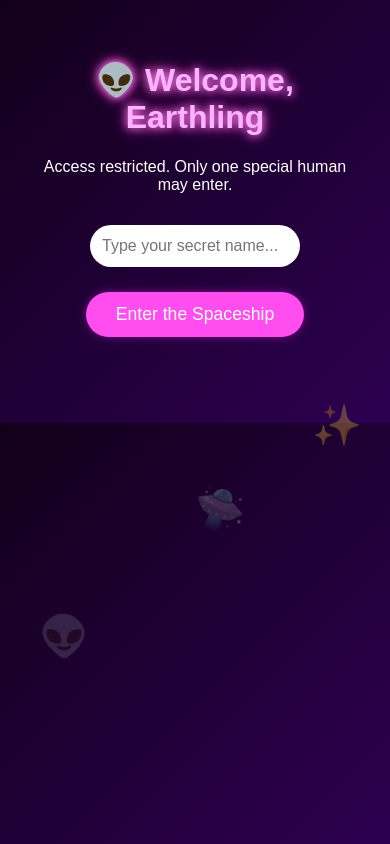
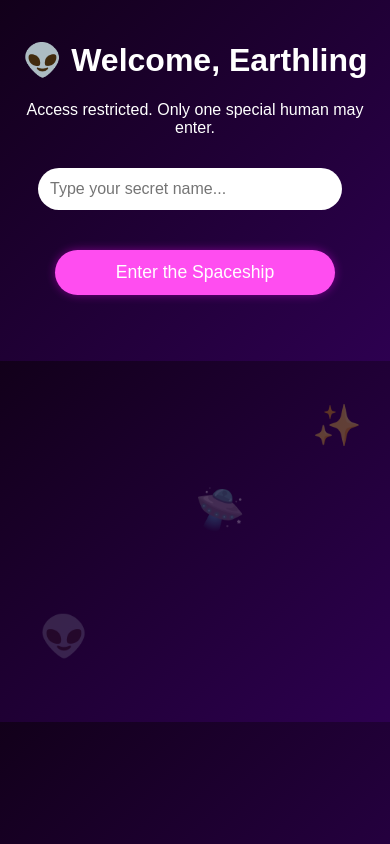
Before and after one commit to Prathiushj/Are-you-an-alien-, a plain HTML site: page index.html in a window 390 px wide. Drawn offline with nearby package versions, Linux system fonts and the light colour scheme.

Commit message:
Enhance responsiveness for login screen
Added responsive styles for login screen and adjusted input/button widths for smaller screens.

```diff
--- a/style.css
+++ b/style.css
@@ -41,12 +41,6 @@ body {
     to { opacity: 1; transform: translateY(0); }
 }
 
-/* Neon headings */
-.neon {
-    text-shadow: 0 0 8px #ff91ff, 0 0 15px #ff29c5;
-    color: #ffb2ff;
-    font-weight: 700;
-}
 
 /* Glass container */
 .glass {
@@ -127,3 +121,40 @@ button:hover {
     font-size: 1.2rem;
     color: #ffbaff;
 }
+
+#login-screen input,
+#login-screen button {
+    display: inline-block;
+    vertical-align: middle;
+}
+
+#login-screen input {
+    width: 50%;
+    margin-right: 10px;
+}
+
+@media (max-width: 600px) {
+
+    input {
+        width: 80% !important;
+        margin-bottom: 15px;
+    }
+
+    button {
+        width: 80%;
+    }
+
+    #login-screen {
+        padding: 20px;
+    }
+
+    .glass {
+        width: 90%;
+        padding: 20px;
+    }
+
+    .option {
+        font-size: 0.95rem;
+        padding: 12px;
+    }
+}
```
